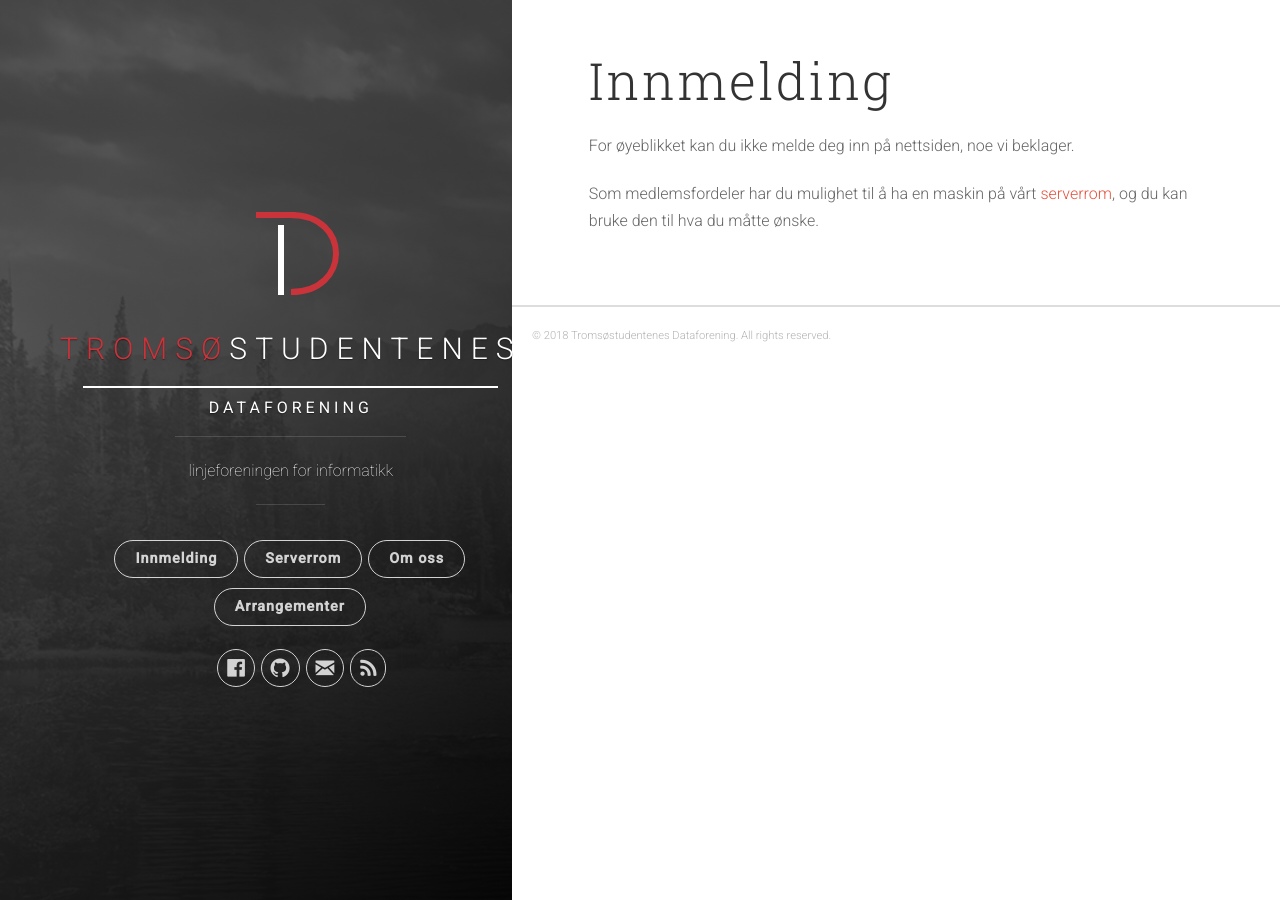
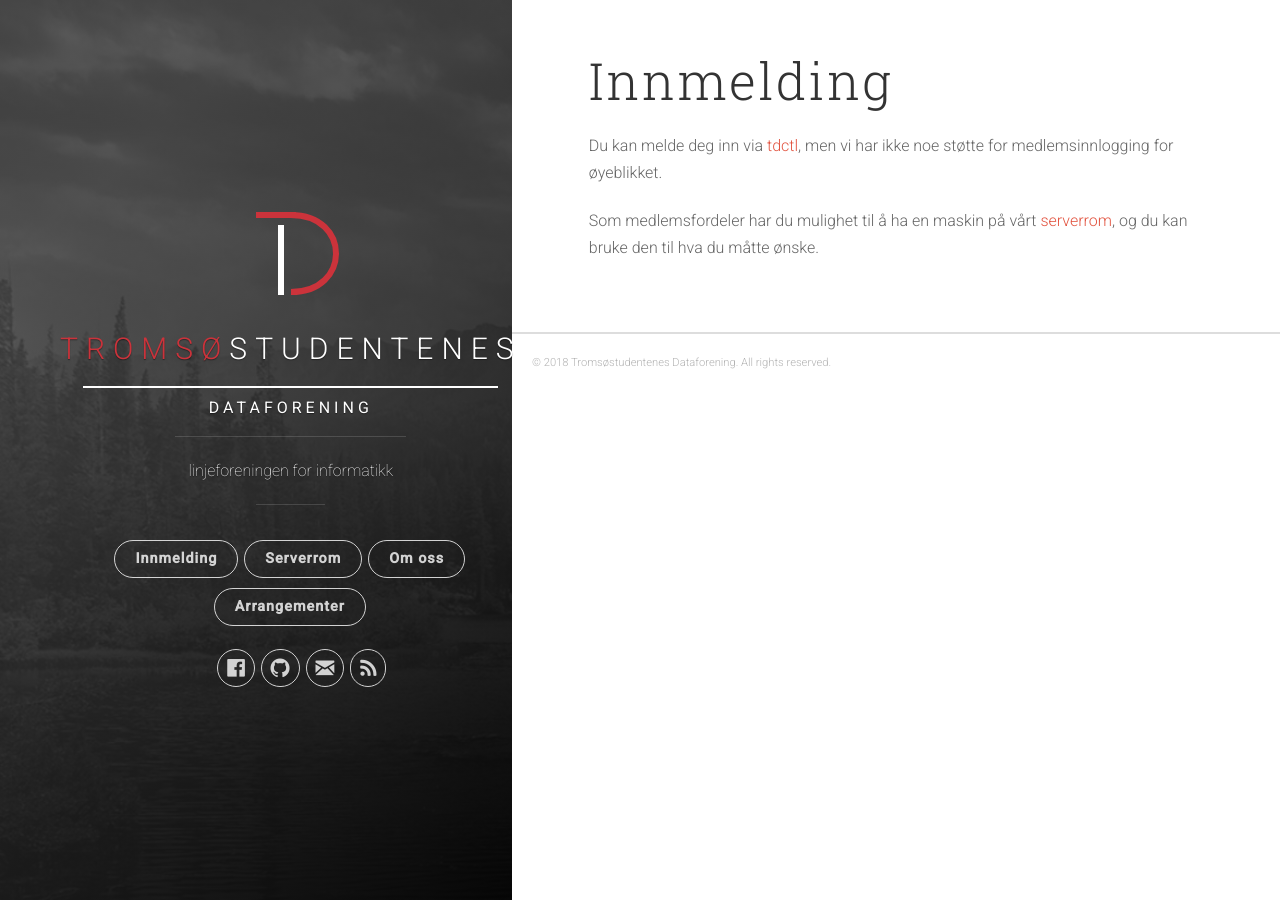
Before and after one commit to td-org-uit-no/TD-Nettside, a Jekyll site: the page built from innmelding.md, in a window 1280 px wide. Built offline with Jekyll 4.4.1, drawn with Linux system fonts in a browser that asks for light colours.

Commit message:
We now accept registrations online!

```diff
--- a/innmelding.md
+++ b/innmelding.md
@@ -4,6 +4,6 @@ title: Innmelding
 permalink: /innmelding/
 ---
 
-For øyeblikket kan du ikke melde deg inn på nettsiden, noe vi beklager.
+Du kan melde deg inn via [tdctl](https://tdctl.td.org.uit.no/members/register), men vi har ikke noe støtte for medlemsinnlogging for øyeblikket.
 
 Som medlemsfordeler har du mulighet til å ha en maskin på vårt [serverrom](/serverrom), og du kan bruke den til hva du måtte ønske.
```
